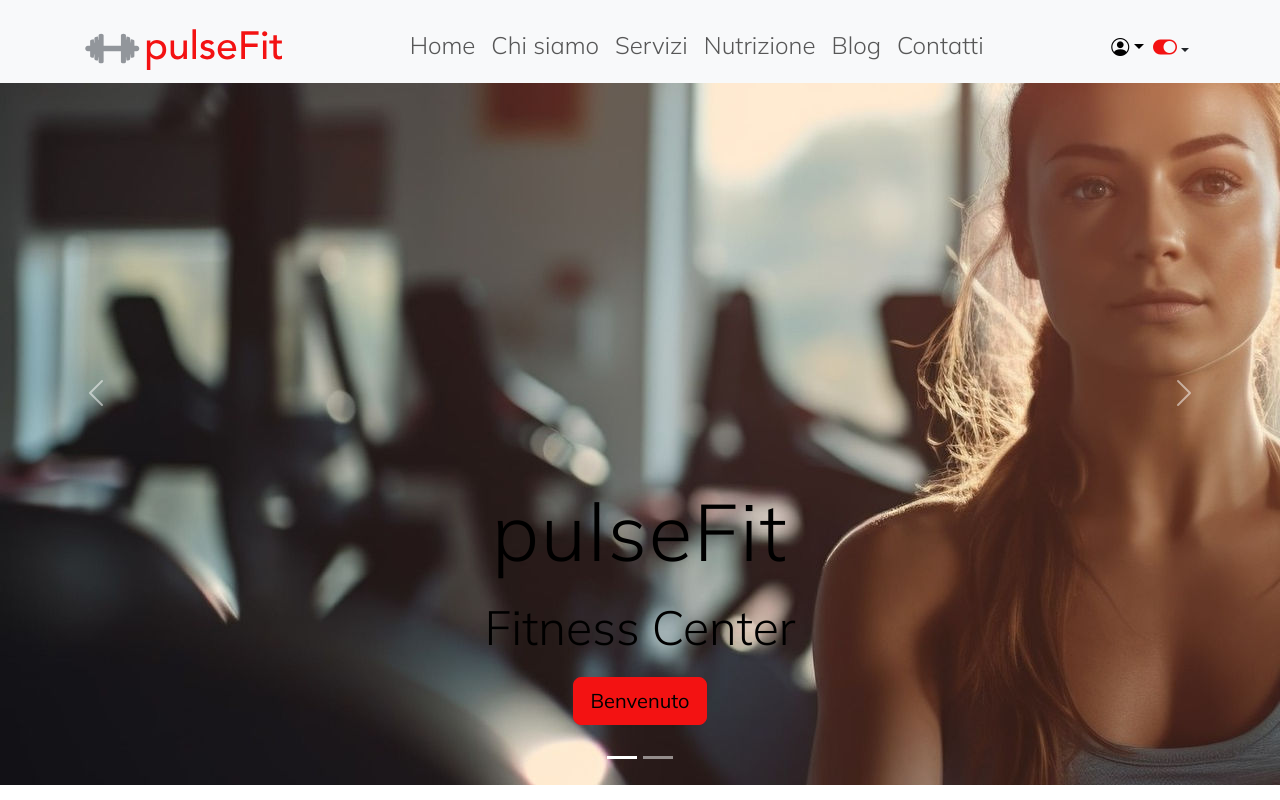
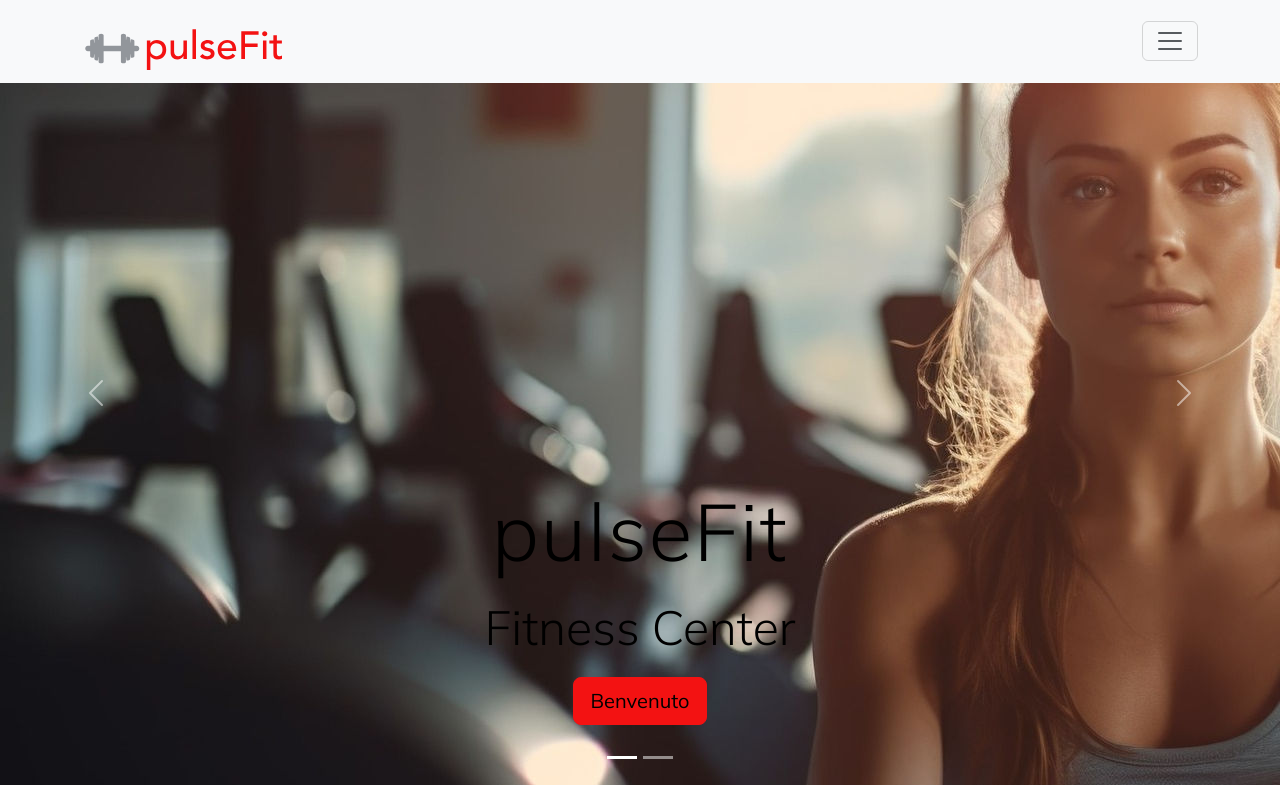
Before and after one commit to Andrea-vicari/tigerFitness, a React (Vite) app in the folder client/: page / in a window 1280 px wide. Shown: the top 800 px of the page. Built offline with nearby package versions, Linux system fonts and the light colour scheme.

Commit message:
Update NavbarFixedTop.jsx
Deleted expand-md to the navbar

```diff
--- a/client/src/Components/Common/NavbarFixedTop.jsx
+++ b/client/src/Components/Common/NavbarFixedTop.jsx
@@ -30,7 +30,7 @@ function NavbarFixedTop() {
   return (
     <>
         <div className='container'>
-        <nav className="navbar navbar-expand-md bg-body-tertiary fixed-top" data-bs-theme={count}>
+        <nav className="navbar bg-body-tertiary fixed-top" data-bs-theme={count}>
         <div className="container">
             <Link className="navbar-brand d-flex" to={'/'}>
             <img src={logo} style={{width:200}}/>
```
